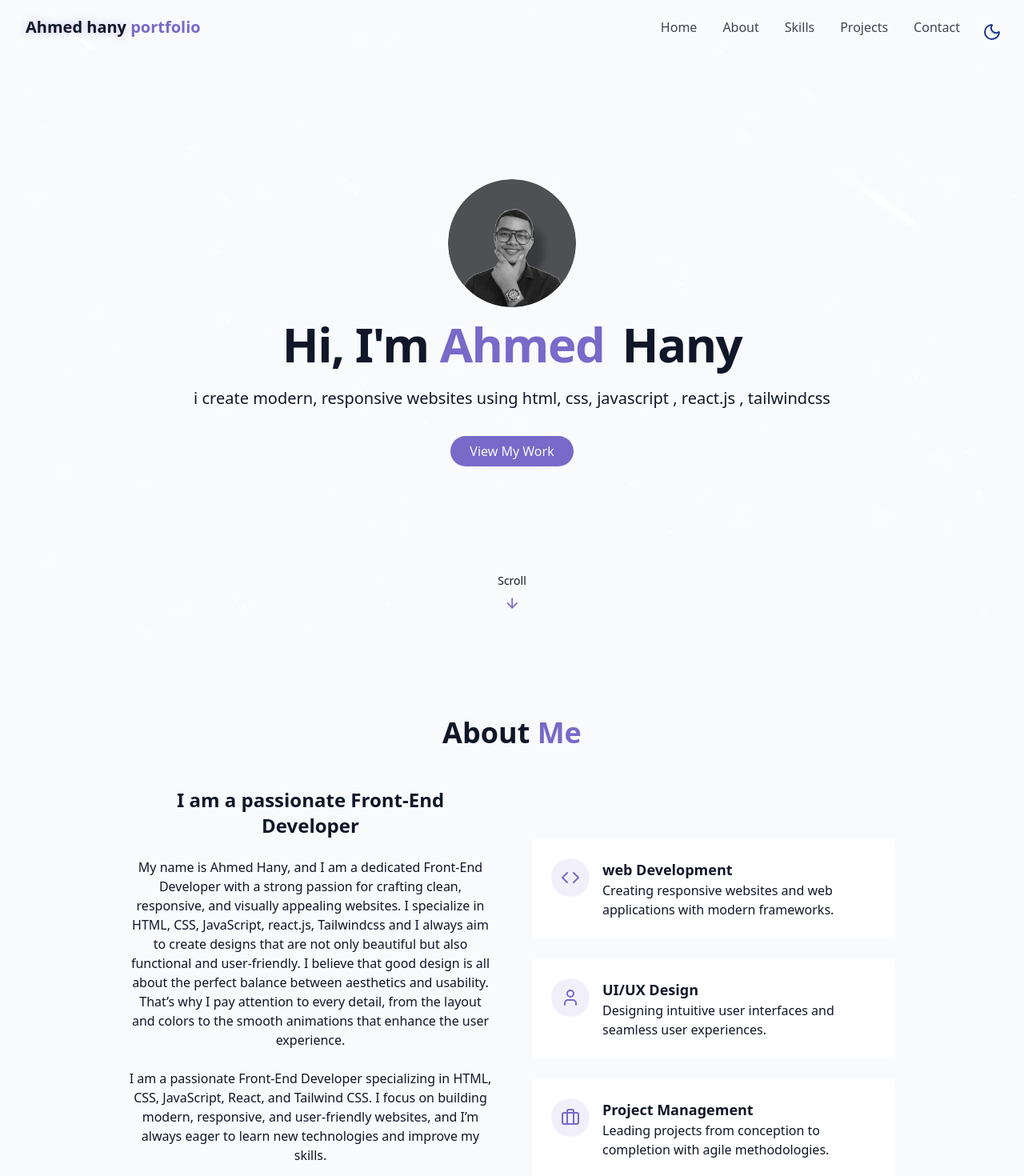
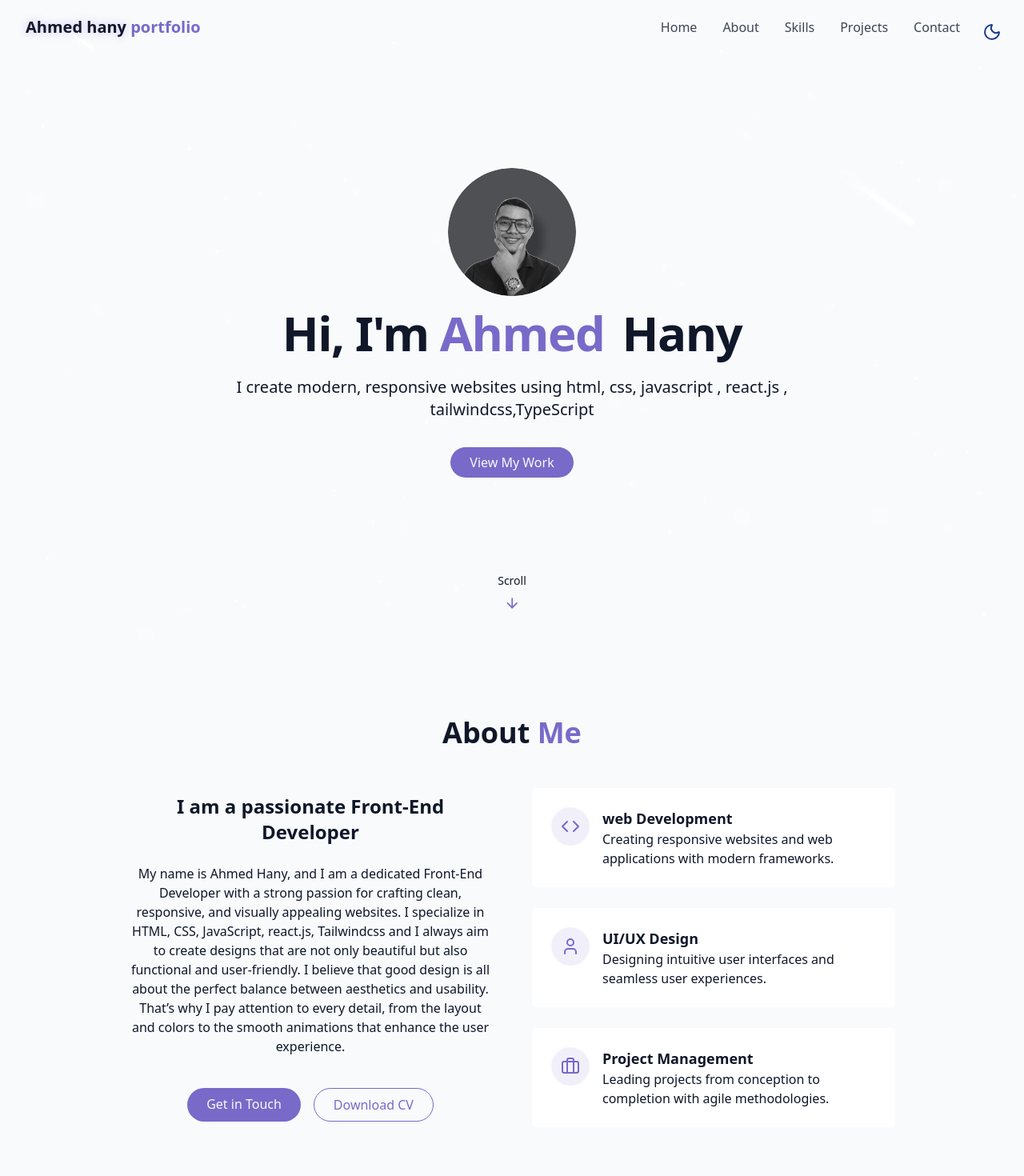
Before and after one commit to ahmedhanymokhtar2011/ahmed-hany-protfolio, a React (Vite) app: page / in a window 1280 px wide. Shown: the top 1470 px of the page at 80% size. Built offline with nearby package versions, Linux system fonts and the light colour scheme.

Commit message:
New update

```diff
--- a/src/components/AboutSection.jsx
+++ b/src/components/AboutSection.jsx
@@ -17,8 +17,6 @@ export const AboutSection = () => {
 
 
 
-                    <p className="text-muted-foreground"> I am a passionate Front-End Developer specializing in HTML, CSS, JavaScript, React, and Tailwind CSS. I focus on building modern, responsive, and user-friendly websites, and I’m always eager to learn new technologies and improve my skills.
-                    </p>
                     <div className="flex flex-col sm:flex-row gap-4 pt-4 justify-center">
                         <a href="#contact" className=" consmic-button">
                             Get in Touch
--- a/src/components/HeroSection.jsx
+++ b/src/components/HeroSection.jsx
@@ -13,7 +13,7 @@ export const HeroSection = () => {
 
                 </h1>
                 <p className='text-lg md:text-xl text-muted-foreground max-2-2xl mx-auto opacity-0 animate-fade-in-delay-3 text-sm'>
-                    i create modern, responsive websites using html, css, javascript , react.js , tailwindcss
+                    I create modern, responsive websites using html, css, javascript , react.js , tailwindcss,TypeScript
                 </p>
                 <div className='pt-4 opacity-0 animate-fade-in-delay-4'>
                     <a href='#projects' className='consmic-button'>
--- a/src/components/SkillsSection.jsx
+++ b/src/components/SkillsSection.jsx
@@ -4,8 +4,10 @@ const skills = [
     //front-end
     { name: "HTML/CSS", level: 99, category: "frontend" },
     { name: "JavaScript", level: 98, category: "frontend" },
-    { name: "React.js", level: 70, category: "frontend" },
+    { name: "React.js", level: 75, category: "frontend" },
     { name: "Tailwind CSS", level: 89, category: "frontend" },
+        { name: "TypeScript", level: 50, category: "frontend" },
+
     //tools
     { name: "Git/GitHub", level: 60, category: "tools" },
     { name: "VS Code", level: 95, category: "tools" },
```
